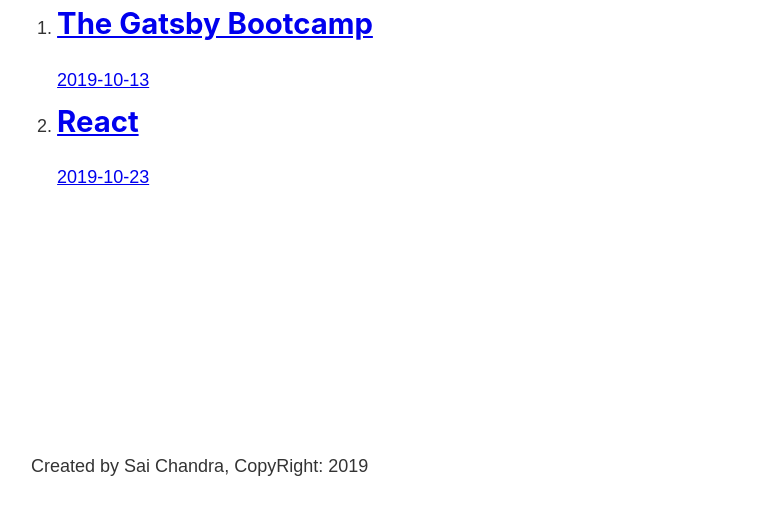
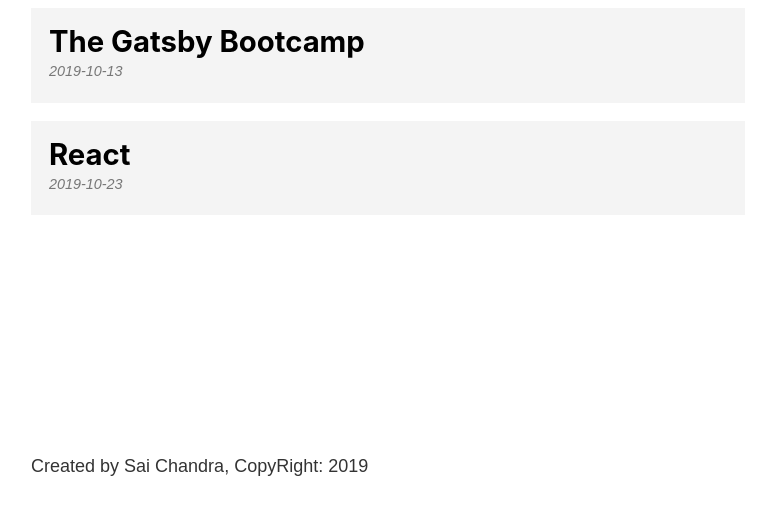
Before and after one commit to SaiChandra2896/Gatsbyjs-, a Gatsby site: page /blog in a window 1280 px wide. Shown: the part 277-800 px from the top of the page, without its empty margins (252-1015 px from the left). Built offline with nearby package versions, Linux system fonts and the light colour scheme; Gatsby itself is replaced by a stand-in of ours.

Commit message:
add styles for blog page

```diff
--- a/gatsby-config.js
+++ b/gatsby-config.js
@@ -7,7 +7,7 @@
 module.exports = {
   /* Your site config here */
   siteMetadata: {
-    title: "Full-stack Bootcamp",
+    title: "This site is Using gatsbyJS",
     author: "Sai Chandra",
   },
   plugins: [
--- a/src/pages/blog.js
+++ b/src/pages/blog.js
@@ -2,6 +2,7 @@ import React from "react"
 import { graphql, useStaticQuery, Link } from "gatsby"
 
 import Layout from "../components/layout"
+import Blogstyles from "./blog.module.scss"
 
 const BlogPage = () => {
   const data = useStaticQuery(graphql`
@@ -24,10 +25,10 @@ const BlogPage = () => {
   return (
     <Layout>
       <h1>Blog</h1>
-      <ol>
+      <ol className={Blogstyles.posts}>
         {data.allMarkdownRemark.edges.map(edge => {
           return (
-            <li>
+            <li className={Blogstyles.post}>
               <Link to={`/blog/${edge.node.fields.slug}`}>
                 <h2>{edge.node.frontmatter.title}</h2>
                 <p>{edge.node.frontmatter.date}</p>
--- /dev/null
+++ b/src/pages/blog.module.scss
@@ -0,0 +1,27 @@
+.posts {
+  list-style-type: none;
+  margin: 0;
+}
+.post {
+  margin: 1rem 0;
+  a {
+    background: #f4f4f4;
+    color: #000000;
+    display: block;
+    padding: 1rem;
+    text-decoration: none;
+  }
+
+  a:hover {
+    background: #e4e4e4;
+  }
+
+  h2 {
+    margin-bottom: 0;
+  }
+  p {
+    color: #777777;
+    font-size: 0.8rem;
+    font-style: italic;
+  }
+}
```
